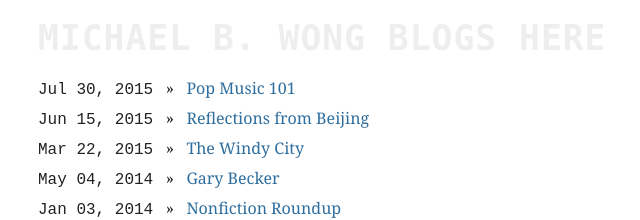
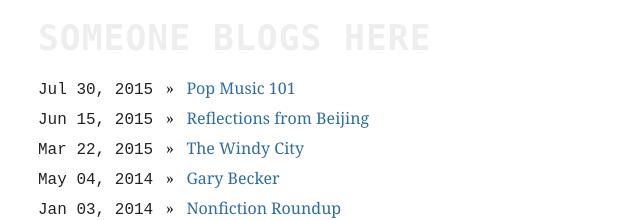
Before and after one commit to mbwong/mbwong.github.com, a Jekyll site: the page built from index.html, in a window 1280 px wide. Shown: the top 220 px of the page, without its empty margins (302-942 px from the left). Built offline with Jekyll 4.4.1, drawn with Linux system fonts in a browser that asks for light colours.

Commit message:
Update header.html

```diff
--- a/_includes/header.html
+++ b/_includes/header.html
@@ -1,5 +1,5 @@
     <header>
       <h1 id="title">
-       <a href="/" title="Blog">Michael B. Wong blogs here</a>
+       <a href="/" title="Blog">Someone blogs here</a>
       </h1>
     </header>
```
